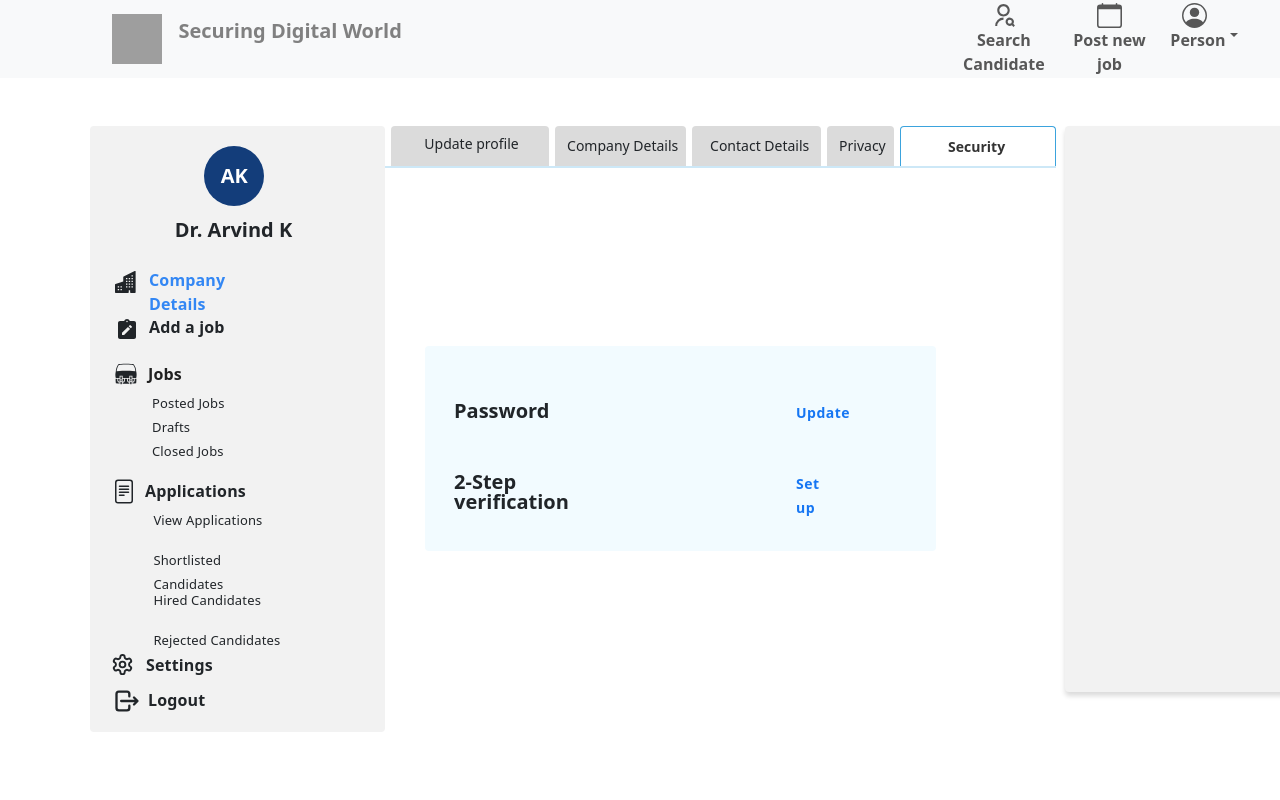
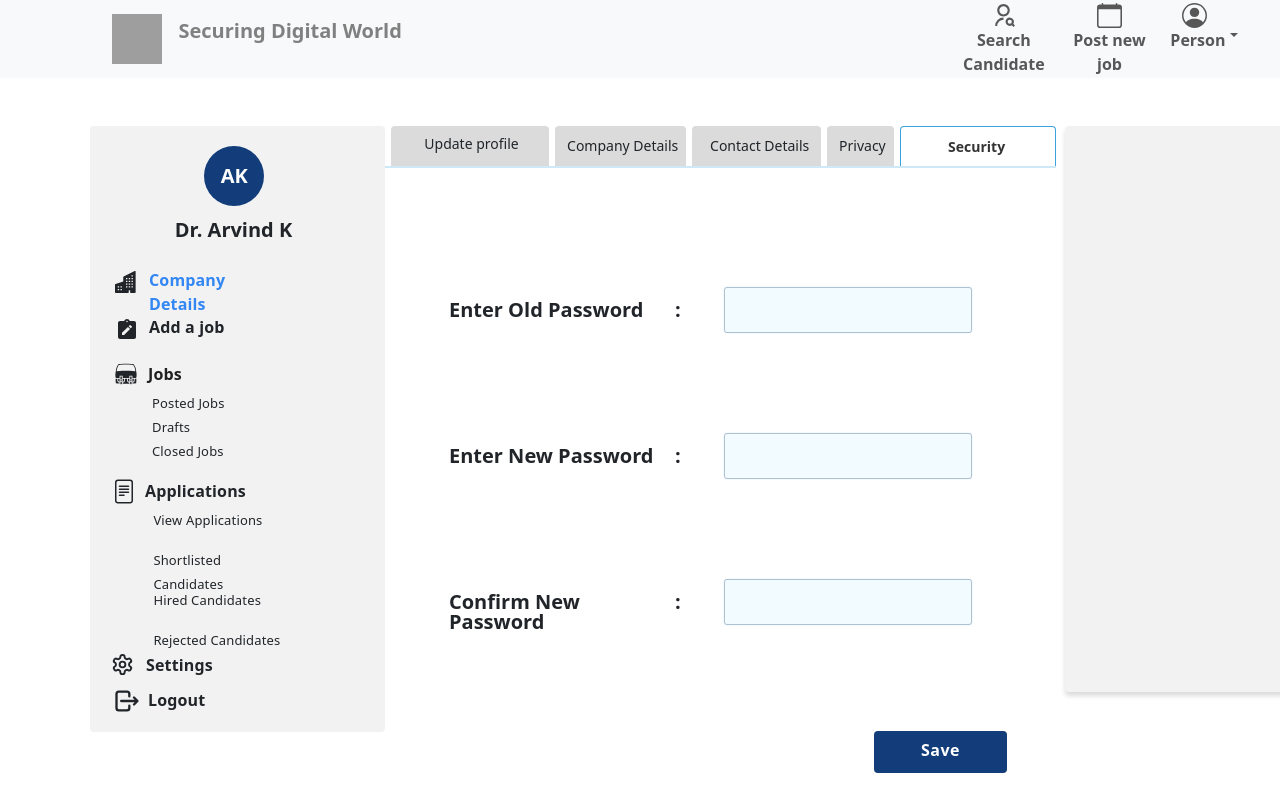
Before and after one commit to Shanky43/infosec, a React (Create React App) app: page / in a window 1280 px wide. Both pictures are taken after a click on the element "Update". Shown: the top 800 px of the page. Built offline with nearby package versions, Linux system fonts and the light colour scheme; grey boxes are pictures that could not be loaded.

Commit message:
all tabs are added

```diff
--- a/src/Components/Content/Content.jsx
+++ b/src/Components/Content/Content.jsx
@@ -1,16 +1,22 @@
-import React, { useState } from 'react';
+import React, { useEffect, useState } from 'react';
 import './content.css';
 import Tabv1 from '../../Pages/ContentTabs/Tabv1/Tabv1';
 import Tabv2 from '../../Pages/ContentTabs/Tabv2/Tabv2';
 import Tabv3 from '../../Pages/ContentTabs/Tabv3/Tabv3';
 import Tabv4 from '../../Pages/ContentTabs/Tabv4/Tabv4';
 import Tabv5 from '../../Pages/ContentTabs/Tabv5/Tabv5';
+import ChangePasswordTab from '../../Pages/ContentTabs/ChangePassowrdTab/ChangePasswordTab';
 
 const Content = () => {
     const [activeTab, setActiveTab] = useState('tabv5');
+    useEffect(() => {
+        const storedTab = localStorage.getItem('activeTab');
+        setActiveTab(storedTab || 'tabv5');
+    }, []);
 
     const handleTabClick = (tab) => {
         setActiveTab(tab);
+        localStorage.setItem('activeTab', tab);
     };
 
     const renderTabContent = () => {
@@ -25,6 +31,8 @@ const Content = () => {
                 return <Tabv4 />;
             case 'tabv5':
                 return <Tabv5 />;
+            case 'tabv6':
+                return <ChangePasswordTab />;
             default:
                 return null;
         }
@@ -34,7 +42,8 @@ const Content = () => {
         <div className="main-content-center ">
             <div className="content-center">
                 <div className="tab-organism">
-                    <div className="frame29">
+                    {
+                        activeTab !== "tabv6" ? <div className="frame29">
                             <div
                                 className={`tabv1 ${activeTab === 'tabv1' ? 'active' : ''}`}
                                 onClick={() => handleTabClick('tabv1')}
@@ -76,7 +85,15 @@ const Content = () => {
                                     <p className="tab5name">Security</p>
                                 </div>
                             </div>
+                        </div> : <div
+                            className={`tabv6 ${activeTab === 'tabv6' ? 'active' : ''}`}
+                            onClick={() => handleTabClick('tabv6')}
+                        >
+                            <div className="frame31-3">
+                                <p className="tab5name">Change Password</p>
                             </div>
+                        </div>
+                    }
 
 
                     <hr className='mt-0' style={{ border: "1px solid #3BA3DD" }} />
--- a/src/Components/Content/content.css
+++ b/src/Components/Content/content.css
@@ -82,11 +82,24 @@
         linear-gradient(0deg, #F2F2F2, #F2F2F2);
 }
 
+.tabv6 {
+    width: 73px;
+    height: 40px;
+    padding: 4px 0px 0px 0px;
+    border-radius: 4px 4px 0px 0px;
+    border: 1px 1px 0px 1px;
+    /* border: 1px solid blue; */
+    cursor: pointer;
+    background: linear-gradient(0deg, #DBDBDB, #DBDBDB),
+        linear-gradient(0deg, #F2F2F2, #F2F2F2);
+}
+
 .tabv1.active,
 .tabv2.active,
 .tabv3.active,
 .tabv4.active,
-.tabv5.active {
+.tabv5.active,
+.tabv6.active {
     border-width: 1px 1px 0px 1px;
     border-style: solid;
     border-color: #3BA3DD;
@@ -180,6 +193,23 @@
     gap: 6px;
 }
 
+.frame31-3 {
+    width: 163px;
+    height: 40px;
+    padding: 11px 20px 11px 20px;
+    border-radius: 4px 4px 0px 0px;
+    border: 1px 1px 0px 1px;
+    gap: 6px;
+}
+
+.frame31-3>p {
+    font-size: 14px;
+    font-weight: 400;
+    line-height: 14px;
+    letter-spacing: 0em;
+    text-align: left;
+}
+
 .tab5name {
     font-size: 14px;
     font-weight: 400;
@@ -211,3 +241,7 @@
     font-weight: 700;
     padding-left: 35px;
 }
+
+.tabv6.active>div>p {
+    font-weight: 700;
+}
--- a/src/Pages/ContentTabs/ChangePassowrdTab/ChangePasswordTab.jsx
+++ b/src/Pages/ContentTabs/ChangePassowrdTab/ChangePasswordTab.jsx
@@ -1,9 +1,105 @@
-import React from 'react'
+import React, { useState } from 'react';
+import './changePasswordTab.css';
 
-const ChangePasswordTab = () => {
+const ChangePasswordTab = ({ setChangePassword }) => {
+    const [oldPassword, setOldPassword] = useState('');
+    const [newPassword, setNewPassword] = useState('');
+    const [confirmPassword, setConfirmPassword] = useState('');
+
+
+    const handleOldPasswordChange = (e) => {
+        setOldPassword(e.target.value);
+        console.log(e.target.value, "oldPassword");
+    };
+
+    const handleNewPasswordChange = (e) => {
+        setNewPassword(e.target.value);
+        console.log(e.target.value, "newPassword");
+    };
+
+    const handleConfirmPasswordChange = (e) => {
+        setConfirmPassword(e.target.value);
+        console.log(e.target.value, "confirmPassword");
+    };
+    const handleChangePassword = () => {
+        setChangePassword(false)
+    }
     return (
-        <div>ChangePasswordTab</div>
-    )
-}
+        <div className="tabv6Section">
+            <div className="tabv6Section-1">
+                {/* Enter the old password section */}
+                <div className="enterOldPasswordSection">
+                    <div className="ChangePasswordOuterSection">
+                        <div className="PasswordWithSemiCol_Section">
+                            <div className="PasswordNameSection">
+                                <p>Enter Old Password</p>
+                            </div>
+                            <div className="changePasswordSemiCol">
+                                <p>:</p>
+                            </div>
+                        </div>
+                        <div className="InputBox">
+                            <input
+                                type="text"
+                                className="input-box"
+                                value={oldPassword}
+                                onChange={handleOldPasswordChange}
+                            />
+                        </div>
+                    </div>
+                </div>
 
-export default ChangePasswordTab
+                {/* Enter new password section */}
+                <div className="enterNewPasswordSection">
+                    <div className="ChangePasswordOuterSection">
+                        <div className="PasswordWithSemiCol_Section">
+                            <div className="PasswordNameSection">
+                                <p>Enter New Password</p>
+                            </div>
+                            <div className="changePasswordSemiCol">
+                                <p>:</p>
+                            </div>
+                        </div>
+                        <div className="InputBox">
+                            <input
+                                type="text"
+                                className="input-box"
+                                value={newPassword}
+                                onChange={handleNewPasswordChange}
+                            />
+                        </div>
+                    </div>
+                </div>
+
+                {/* Confirm new password section */}
+                <div className="confirmNewPasswordSection">
+                    <div className="ChangePasswordOuterSection">
+                        <div className="PasswordWithSemiCol_Section">
+                            <div className="PasswordNameSection">
+                                <p>Confirm New Password</p>
+                            </div>
+                            <div className="changePasswordSemiCol">
+                                <p>:</p>
+                            </div>
+                        </div>
+                        <div className="InputBox">
+                            <input
+                                type="text"
+                                className="input-box"
+                                value={confirmPassword}
+                                onChange={handleConfirmPasswordChange}
+                            />
+                        </div>
+                    </div>
+                </div>
+            </div>
+            <div className="ChangeSaveButtonSection" onClick={handleChangePassword}>
+                <div className="changeSaveButton">
+                    <p>Save</p>
+                </div>
+            </div>
+        </div>
+    );
+};
+
+export default ChangePasswordTab;
--- /dev/null
+++ b/src/Pages/ContentTabs/ChangePassowrdTab/changePasswordTab.css
@@ -0,0 +1,111 @@
+.tabv6Section {
+    /* height: 589px; */
+    width: 616px;
+    border-radius: 4px;
+    gap: 10px;
+
+    /* border: 1px solid #133D7A; */
+}
+
+.tabv6Section-1 {
+    width: 523px;
+    height: 338px;
+    margin-top: 93px;
+    margin-left: 24px;
+    /* border: 1px solid red; */
+}
+
+.ChangePasswordOuterSection {
+    display: flex;
+    justify-content: space-between;
+}
+
+.PasswordWithSemiCol_Section {
+    display: flex;
+    justify-content: space-between;
+}
+
+.PasswordNameSection {
+    width: 226px;
+    height: 20px;
+    margin-top: 13px
+}
+
+.PasswordNameSection>p {
+    font-size: 20px;
+    font-weight: 600;
+    line-height: 20px;
+    letter-spacing: 0em;
+    text-align: left;
+
+}
+
+.changePasswordSemiCol {
+    width: 6px;
+    height: 20px;
+    margin-top: 13px;
+    /* left: 246px; */
+}
+
+.changePasswordSemiCol>p {
+    font-size: 20px;
+    font-weight: 600;
+    line-height: 20px;
+    letter-spacing: 0em;
+    text-align: left;
+}
+
+
+.InputBox>input {
+    width: 248px;
+    height: 46px;
+    background-color: #f2fbff;
+    border-radius: 3px;
+    border: 1px solid #1C375A4D;
+}
+
+.input-box {
+    outline: 1px solid #E6F7FF80;
+    padding-left: 15px;
+    font-weight: 400;
+    font-size: 18px;
+}
+
+.enterNewPasswordSection {
+    margin-top: 100px;
+}
+
+.confirmNewPasswordSection {
+    margin-top: 100px;
+}
+
+.ChangeSaveButtonSection {
+    margin-top: 106px;
+    width: 133px;
+    height: 42px;
+    padding: 12px 20px 12px 20px;
+    border-radius: 4px;
+    border: 1px;
+    gap: 10px;
+    background-color: #133D7A;
+    margin-left: 449px;
+    cursor: pointer;
+}
+
+.changeSaveButton {
+    display: flex;
+    justify-content: center;
+    align-items: center;
+    margin-top: -5px;
+
+}
+
+.changeSaveButton>p {
+    font-size: 16px;
+    font-weight: 600;
+    line-height: 24px;
+    letter-spacing: 0.5px;
+    text-align: left;
+    color: white;
+
+}
--- a/src/Pages/ContentTabs/Tabv5/Tabv5.jsx
+++ b/src/Pages/ContentTabs/Tabv5/Tabv5.jsx
@@ -1,13 +1,23 @@
-import React, { useState } from 'react'
-import "./tabv5.css"
+import React, { useEffect, useState } from 'react';
+import "./tabv5.css";
+import ChangePasswordTab from '../ChangePassowrdTab/ChangePasswordTab';
 
-const Tabv5 = () => {
-    const [changePassword, setChangePassword] = useState(false)
+const Tabv5 = ({ updatePassword }) => {
+    console.log(updatePassword, 'inside tabv5')
+    const [changePassword, setChangePassword] = useState(false);
+    useEffect(() => {
+        if (!updatePassword) {
+            setChangePassword(false)
+        }
+    }, [updatePassword])
+
     const handleUpdateButton = () => {
-        setChangePassword(true)
-        localStorage.setItem("showChangePassword", JSON.stringify(true))
-    }
+        setChangePassword(true);
+    };
+
     return (
+        <div>
+            {changePassword === true ? <ChangePasswordTab setChangePassword={setChangePassword} /> :
                 <div className="mainTab5">
                     <div className='tab5'>
                         <div className="securitySection">
@@ -28,10 +38,11 @@ const Tabv5 = () => {
                                 </div>
                             </div>
                         </div>
+                    </div>
 
+                </div>}
         </div>
-        </div>
-    )
-}
+    );
+};
 
-export default Tabv5
+export default Tabv5;
```
Lines whose indentation alone changed are shown as unchanged.
